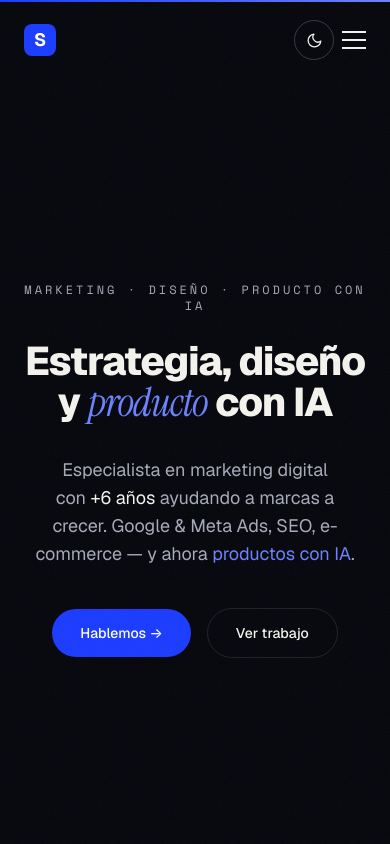
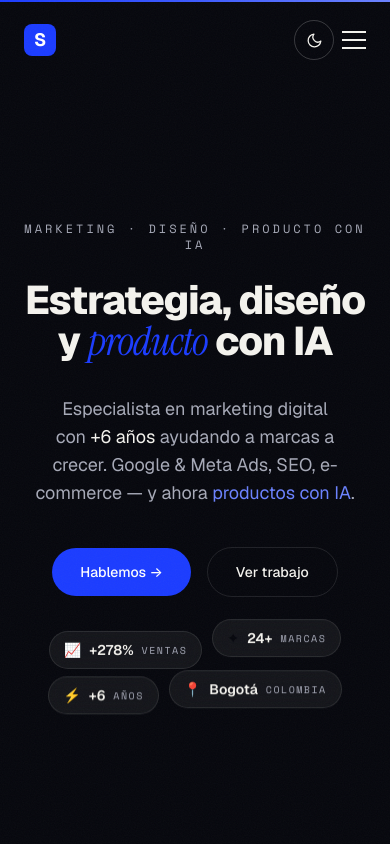
Before and after one commit to SDuarteCorredor/portafolio, a React (Vite) app: page / in a window 390 px wide. Shown: the top 844 px of the page. Built offline with nearby package versions, Linux system fonts and the light colour scheme.

Commit message:
Hero: 'producto' al azul firma #1B3CFF y badges visibles en móvil bajo los CTAs

```diff
--- a/src/components/Hero.jsx
+++ b/src/components/Hero.jsx
@@ -77,7 +77,7 @@ export function Hero() {
           </span>
           <span className="block overflow-hidden pb-[0.08em]">
             <motion.span variants={line} initial="hidden" animate="show" custom={1} className="block">
-              y <span className="font-serif font-normal italic text-santi-soft">producto</span> con IA
+              y <span className="font-serif font-normal italic text-santi">producto</span> con IA
             </motion.span>
           </span>
         </h1>
@@ -101,6 +101,24 @@ export function Hero() {
             <a href="#trabajo" className="btn-ghost">Ver trabajo</a>
           </Magnetic>
         </motion.div>
+
+        {/* Badges en móvil/tablet — fila bajo los CTAs (en desktop flotan arriba) */}
+        <motion.div
+          {...fade(1.1)}
+          className="mt-9 flex flex-wrap items-center justify-center gap-2.5 lg:hidden"
+        >
+          {badges.map((b, i) => (
+            <div
+              key={i}
+              className="flex items-center gap-2 rounded-full border border-line bg-fg/[0.06] px-3.5 py-2 backdrop-blur-md animate-floaty"
+              style={{ animationDelay: b.d }}
+            >
+              <span className="text-sm">{b.icon}</span>
+              <span className="font-grotesk text-sm font-semibold text-fg">{b.v}</span>
+              <span className="font-mono text-[10px] uppercase tracking-[0.15em] text-muted">{b.k}</span>
+            </div>
+          ))}
+        </motion.div>
       </motion.div>
     </section>
   )
```
